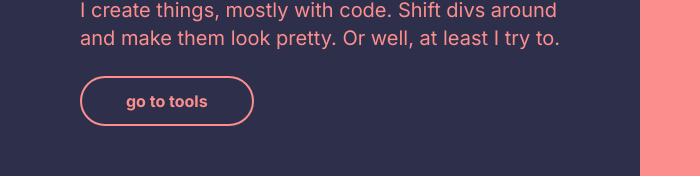
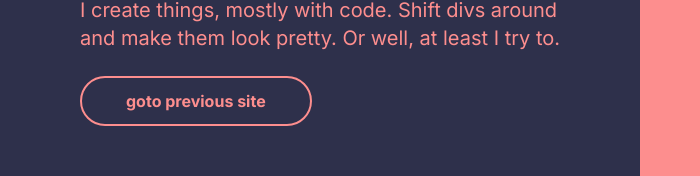
Before and after one commit to remcostoeten/remcostoeten-portfolio, a Next.js app: page / in a window 1280 px wide. Shown: the part 449-625 px from the top of the page, without its empty margins (0-700 px from the left). Built offline with nearby package versions, Linux system fonts and the light colour scheme; a web font is replaced by a local one.

Commit message:
add anchor

```diff
--- a/components/hero/Intro.jsx
+++ b/components/hero/Intro.jsx
@@ -63,7 +63,9 @@ export default function Intro() {
 							setMouseSize(25);
 						}}
 					>
-						go to tools
+						<Link target="_blank" href="previous.remcostoeten.com">
+							goto previous site
+						</Link>
 					</button>
 				</div>
 				<div className="self-end text-[#b4b5bc] font-semibold text-base">
```
